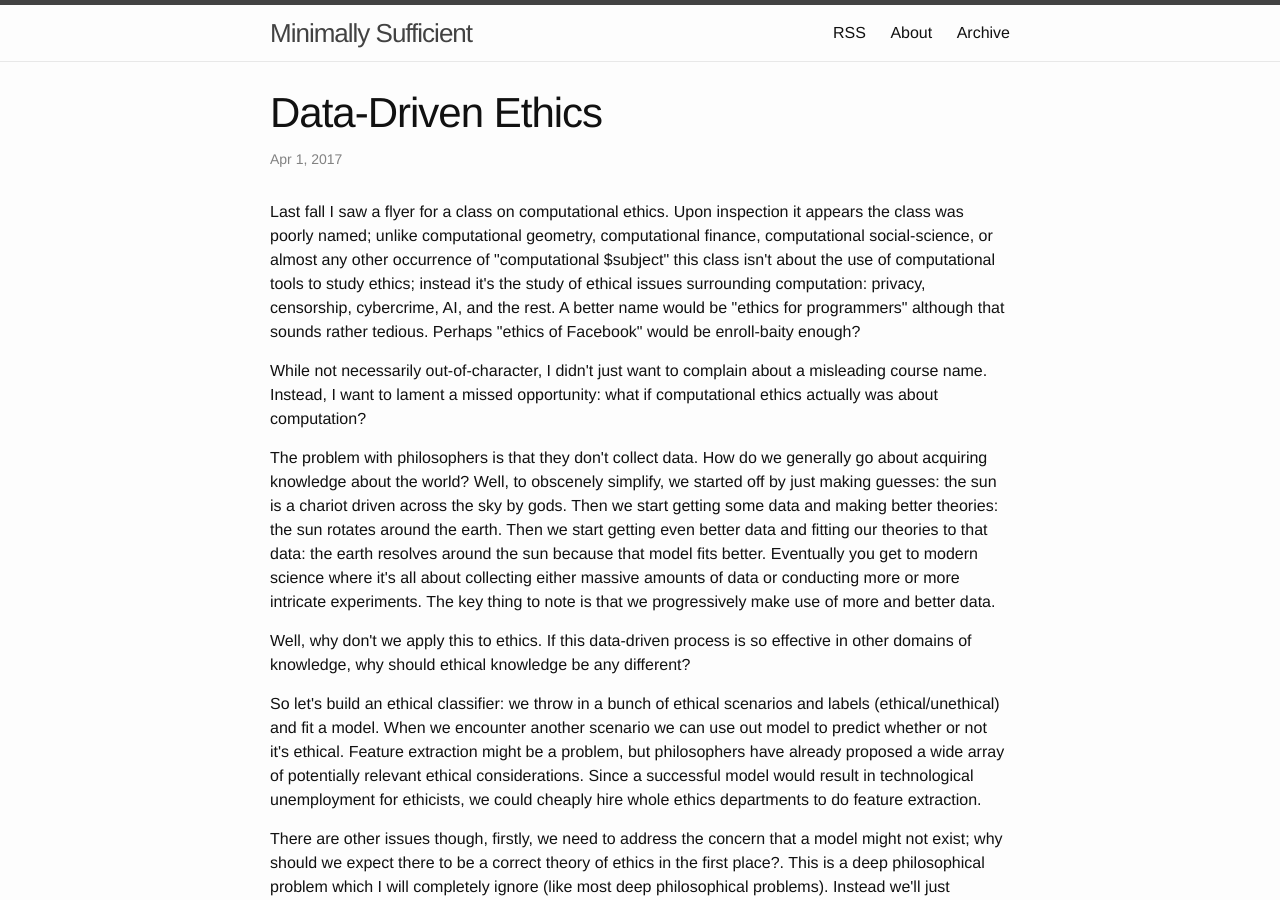
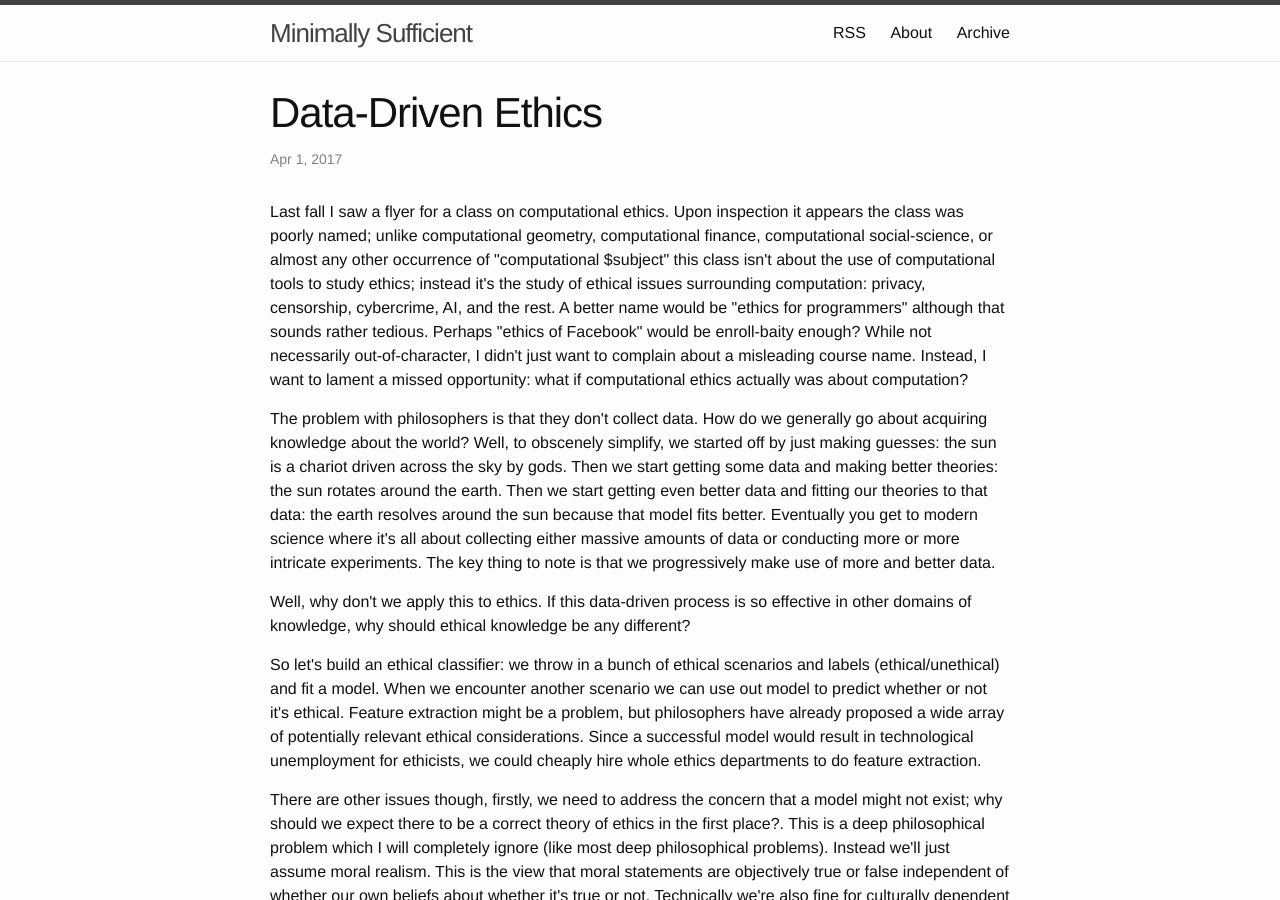
Before and after one commit to minimallysufficient/minimallysufficient.github.io, a Jekyll site: the page built from _posts/2017-04-01-data-driven-ethics.html, in a window 1280 px wide and 900 px high. Built offline with Jekyll 4.4.1, drawn with Linux system fonts in a browser that asks for light colours.

Commit message:
Remove paragraph split for better preview

```diff
--- a/_posts/2017-04-01-data-driven-ethics.html
+++ b/_posts/2017-04-01-data-driven-ethics.html
@@ -32,12 +32,9 @@ isn't about the use of computational tools to study ethics; instead
 it's the study of ethical issues surrounding computation: privacy,
 censorship, cybercrime, AI, and the rest. A better name would be
 "ethics for programmers" although that sounds rather tedious. Perhaps
-"ethics of Facebook" would be enroll-baity enough?
-</p>
-
-<p>
-While not necessarily out-of-character, I didn't just want to complain
-about a misleading course name. Instead, I want to lament a missed
+"ethics of Facebook" would be enroll-baity enough? While not
+necessarily out-of-character, I didn't just want to complain about a
+misleading course name. Instead, I want to lament a missed
 opportunity: what if computational ethics actually was about
 computation?
 </p>
```
Also changed, not shown: _org/posts/data-driven-ethics.org (+3 -4 lines).
